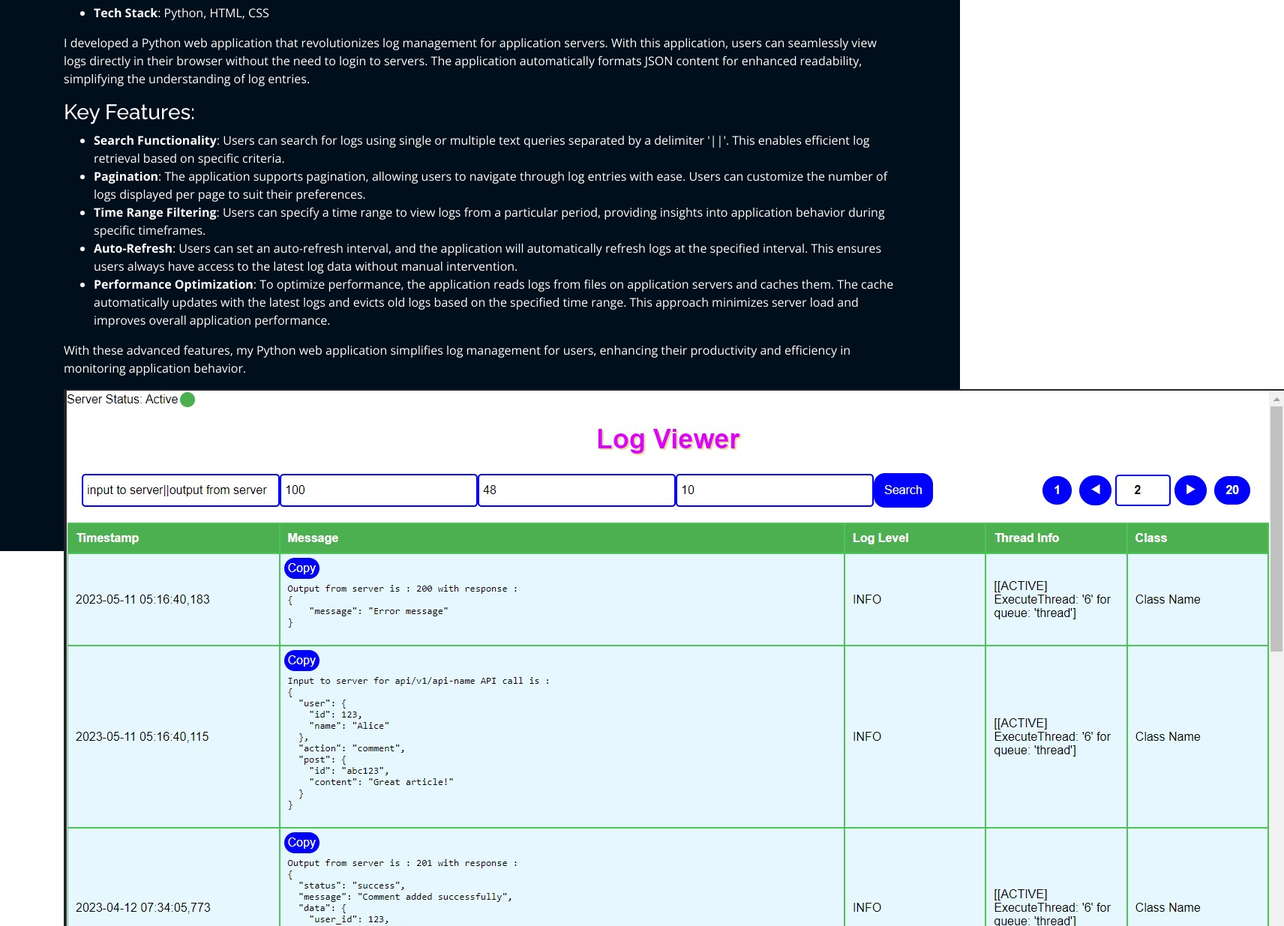
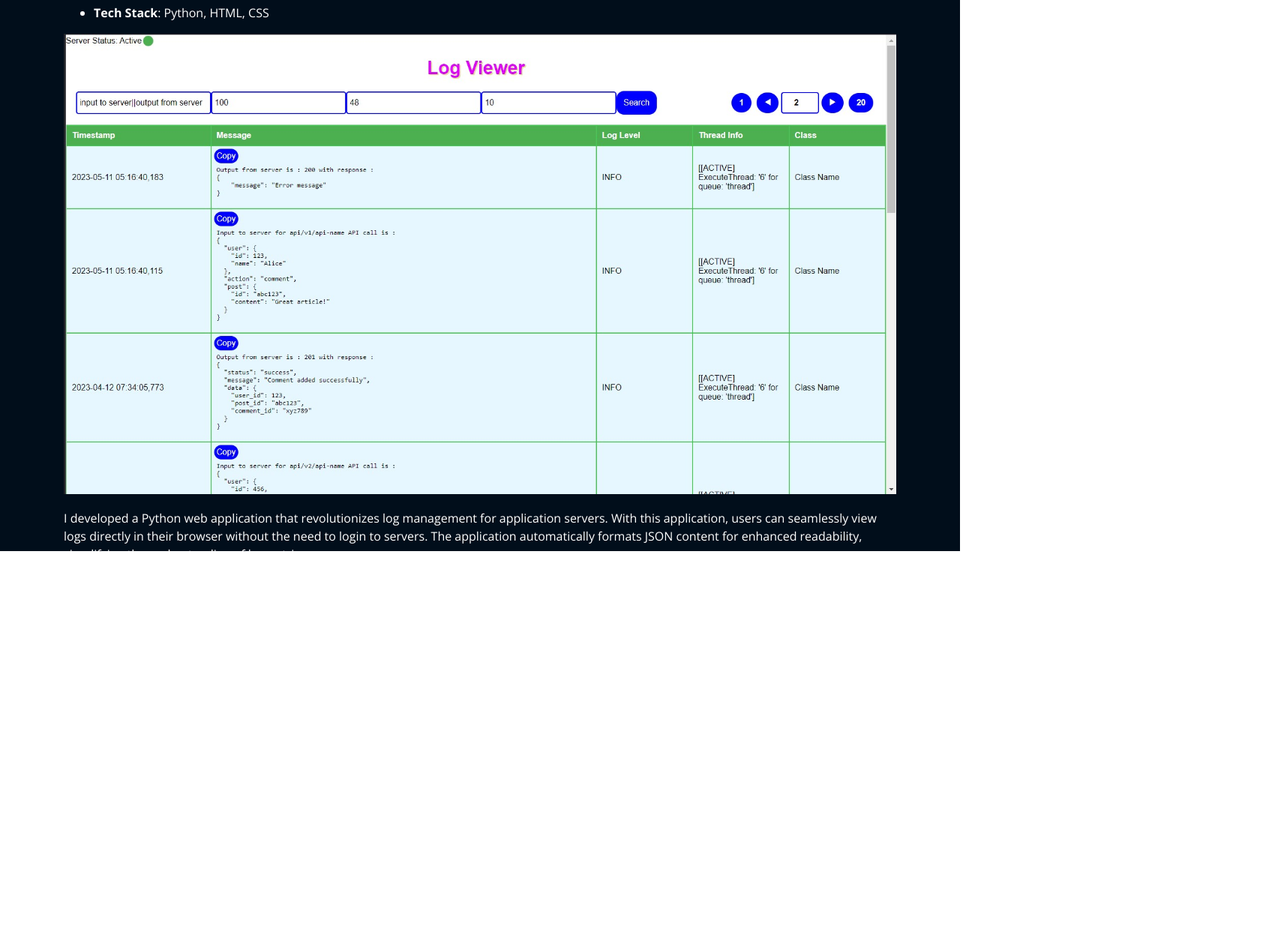
Before and after one commit to kvin101/kvin101.github.io, a plain HTML site: page projects/loganalysis.html in a window 1280 px wide. Shown: the part 65-1300 px from the top of the page at 75% size, 1712 px wide, since content can reach past the window. After the commit the page ends 1218 px from the top, so only its background shows below. Drawn offline with nearby package versions, Linux system fonts and the light colour scheme; files whose address does not match are found by name.

Commit message:
Adjusted log image

```diff
--- a/projects/loganalysis.html
+++ b/projects/loganalysis.html
@@ -58,7 +58,8 @@
                   >
                 </li> -->
               </ul>
-
+              <img src="../assets/img/project/logviewer.jpg" alt="Sample screenshot of Log application"
+                style="max-width: 100%; height: auto; display: block; margin: 0 auto 20px auto;">
               <p>
                 I developed a Python web application that revolutionizes log management for application servers. With
                 this application, users can seamlessly view
@@ -103,7 +104,6 @@
                 With these advanced features, my Python web application simplifies log management for users, enhancing their
                 productivity and efficiency in monitoring application behavior.
               </p>
-              <img src="../assets/img/project/logviewer.jpg" alt="Sample screenshot of Log application">
             </div>
           </div>
         </div>
```
Also changed, not shown: index.html (+1 -1 lines).
